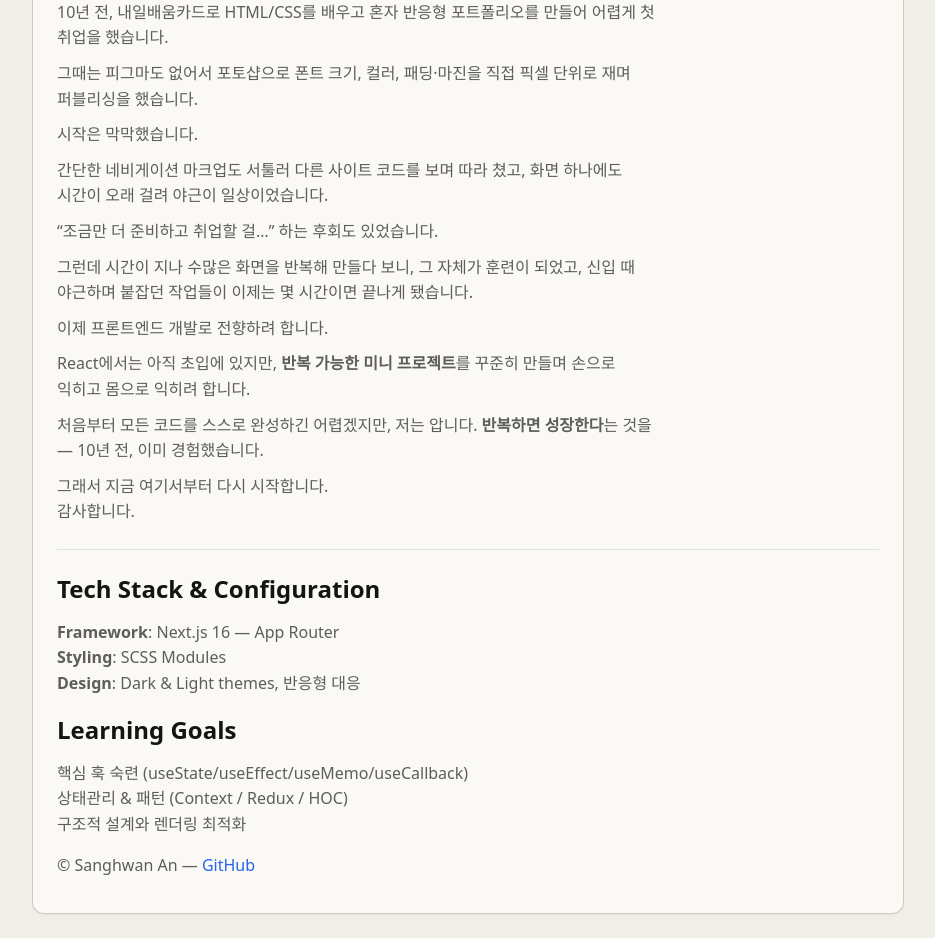
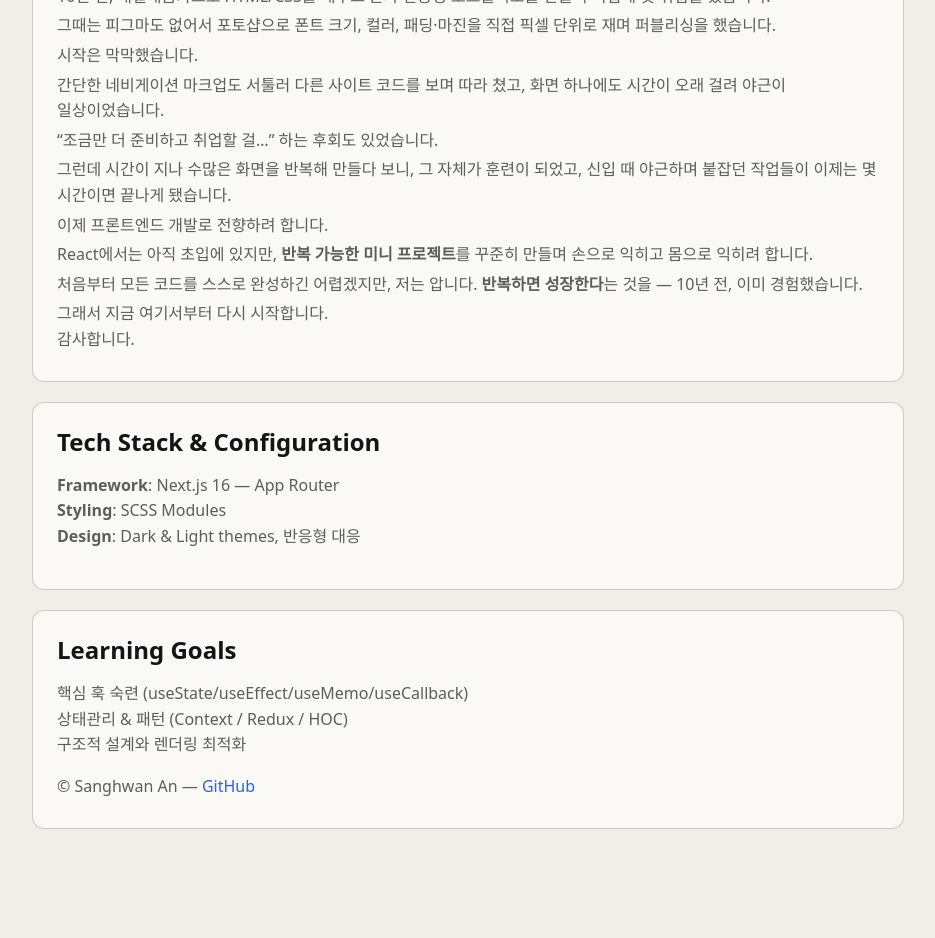
Before and after one commit to ansanghwan/frontend-lab-micro, a Next.js app: page / in a window 1280 px wide. Shown: the part 440-1378 px from the top of the page, without its empty margins (172-1107 px from the left). After the commit the page ends 1313 px from the top, so only its background shows below. Built offline with nearby package versions, Linux system fonts and the light colour scheme.

Commit message:
다크테마 수정

```diff
--- a/app/Home.module.scss
+++ b/app/Home.module.scss
@@ -1,3 +1,5 @@
+@use "../assets/styles" as *;
+
 .container {
   max-width: 920px;
   margin: 0 auto;
@@ -27,6 +29,7 @@
 }
 .badgeWrap {
   font-size: 0;
+  margin-bottom: rem(12);
   > span {
     display: inline-block;
     margin-right: 6px;
@@ -44,9 +47,9 @@
   width: 100%;
   text-align: center;
 }
-
-/* Markdown-like styling */
-.md {
+.goals,
+.tech,
+.prologue {
   position: relative;
 }
 
@@ -55,4 +58,7 @@
   .linkBtn {
     width: 200px;
   }
+  .badgeWrap {
+    margin-bottom: 0;
+  }
 }
--- a/app/globals.scss
+++ b/app/globals.scss
@@ -40,6 +40,9 @@ select,
 textarea {
   font: inherit;
 }
+img {
+  max-width: 100%;
+}
 /* ===========================
    Typography
    =========================== */
@@ -76,7 +79,7 @@ h6 {
 }
 
 p {
-  margin: 0 0 var(--space-4);
+  margin: 0 0 var(--space-1);
   color: inherit;
 }
 
@@ -164,7 +167,7 @@ button {
   border-radius: var(--radius-md);
   padding: 8px 12px;
   transition: background 0.15s ease;
-  background: var(--bg-btn-black);
+  background: var(--bg-btn);
   color: #fff;
 }
 .linkBtn:hover {
@@ -256,8 +259,8 @@ pre {
     color: #0ea5e9;
   }
   &--neutral {
-    border-color: #c96442;
-    color: #c96442;
+    border-color: var(--badge-neutral);
+    color: var(--badge-neutral);
   }
 }
 
@@ -283,13 +286,13 @@ button.btn-toggle-theme {
   justify-content: center;
   font-size: 1rem;
 }
-
-.white-bg-cont {
+//배경이 하얀색인 카드(다크, 라이트 테마 동일)
+.white-bg-card {
   border: 1px solid var(--border);
   background: var(--bg-white-cont);
   border-radius: var(--radius);
   box-shadow: var(--shadow);
-  padding: clamp(16px, 3vw, 24px);
+  padding: clamp(rem(16), 3vw, rem(24));
   color: #5e5d59;
   font-weight: 500;
   &__tit,
@@ -318,3 +321,22 @@ button.btn-toggle-theme {
     word-break: keep-all;
   }
 }
+
+.section-card {
+  border-radius: rem(12);
+  background: var(--bg-section-card);
+  border: 1px solid var(--border);
+  color: var(--text-card);
+  padding: clamp(rem(20), 3vw, rem(24));
+  margin-bottom: rem(20);
+  word-break: keep-all;
+  word-wrap: break-word;
+  h1,
+  h2,
+  h3,
+  h4,
+  h5,
+  h6 {
+    color: var(--text-card-tit);
+  }
+}
--- a/app/page.jsx
+++ b/app/page.jsx
@@ -5,12 +5,13 @@ export default function Home() {
   return (
     <main className={styles.container}>
       {/* 헤더 카드(선택) */}
-      <section className={`white-bg-cont ${styles.headerCard}`}>
+      <section className={`section-card ${styles.headerCard}`}>
         <h1>React Micro Projects</h1>
         <p>
           만들며 숙달하는 React 기술 — 작은 프로젝트로 React의 주요 기술을
           손으로 익히는 실습의 흔적
         </p>
+
         <div className={styles.meta}>
           <div className={styles.badgeWrap}>
             <span className="badge badge--neutral">Learning</span>
@@ -24,8 +25,8 @@ export default function Home() {
       </section>
 
       {/* README 스타일 본문 */}
-      <article className={`white-bg-cont ${styles.md}`}>
-        <div className="white-bg-cont__sec">
+      <article className={`section-card ${styles.prologue}`}>
+        <div className="section-card__sec">
           <h2>Prologue</h2>
           <p>
             10년 전, 내일배움카드로 HTML/CSS를 배우고 혼자 반응형 포트폴리오를
@@ -70,8 +71,10 @@ export default function Home() {
           리액트 기술 전반을 학습하고 숙달하는 것을 목표로 합니다.
         </blockquote> */}
         </div>
-        <hr />
-        <div className="white-bg-cont__sec">
+      </article>
+
+      <article className={`section-card ${styles.tech}`}>
+        <div className="section-card__sec">
           <h2>Tech Stack & Configuration</h2>
           <ul>
             <li>
@@ -84,7 +87,10 @@ export default function Home() {
               <strong>Design</strong>: Dark & Light themes, 반응형 대응
             </li>
           </ul>
-
+        </div>
+      </article>
+      <article className={`section-card ${styles.goals}`}>
+        <div className="section-card__sec">
           <h2>Learning Goals</h2>
           <ol>
             <li>핵심 훅 숙련 (useState/useEffect/useMemo/useCallback)</li>
--- a/assets/styles/tokens/_index.scss
+++ b/assets/styles/tokens/_index.scss
@@ -2,14 +2,18 @@
    THEME TOKENS (:root variables)
    =========================== */
 :root {
-  --scale: 0.875; /* 모바일: 14/16 = 0.875 */
+  // --scale: 0.875; /* 모바일: 14/16 = 0.875 */
+  --scale: 1; /* 모바일: 14/16 = 0.875 */
 
   /* Light theme (default) */
   --bg: #f0eee6;
   --bg-header: transparent;
   --bg-white-cont: #faf9f5;
+  --bg-section-card: #faf9f5;
 
   --text: #30302e;
+  --text-card: #5e5d59;
+  --text-card-tit: #141413;
   --muted: #6b7280;
   --surface: #ffffff;
 
@@ -18,6 +22,7 @@
 
   --primary: #2563eb;
   --primary-600: #1d4ed8;
+  --bg-btn: #1b1b1b;
   --bg-btn-black: #1b1b1b;
   --link: #2563eb;
   --focus: #3b82f6;
@@ -50,33 +55,47 @@
 
   /* 기타 */
   --color-gray-1: #e0e0e0;
+  --badge-neutral: #c96442;
 }
 
 /* Dark theme */
 html[data-theme="dark"] {
-  --bg: #1e1e1e;
+  --bg: #060b0f;
+  --bg-section-card: #121820;
+
   --text: #e5e7eb;
+  --text-card: #a9b3be;
+  --text-card-tit: #fff;
   --muted: #9ca3af;
   --surface: #0b0b0b;
   --border: #1f2937;
 
-  --primary: #60a5fa;
+  --primary: #5dc3ea;
   --primary-600: #93c5fd;
+  --bg-btn: #3c434d;
   --link: #93c5fd;
   --focus: #60a5fa;
 
   --shadow-1: 0 1px 2px rgba(255, 255, 255, 0.4);
   --shadow-2: 0 10px 30px rgba(255, 255, 255, 0.4);
+
+  /* 기타 */
+  --badge-neutral: #e79132;
 }
 
 /* Optional: follow system theme */
-@media (prefers-color-scheme: dark) {
-  :root:not([data-theme]) {
-    /* (원한다면 dark 변수 복사 가능) */
+// @media (prefers-color-scheme: dark) {
+//   :root:not([data-theme]) {
+//     /* (원한다면 dark 변수 복사 가능) */
+//   }
+// }
+
+/* 560px 이상에서 1x로 */
+@media (max-width: 340px) {
+  :root {
+    --scale: 0.875; /* 모바일: 14/16 = 0.875 */
   }
 }
-
-/* 560px 이상에서 1x로 */
 @media (min-width: 560px) {
   :root {
     --scale: 1;
--- a/components/Header/Header.module.scss
+++ b/components/Header/Header.module.scss
@@ -30,7 +30,7 @@ html[data-theme="dark"] {
     line-height: 1.2;
     font-weight: 500;
     &:hover {
-      opacity: 0.8;
+      color: var(--primary);
     }
   }
 }
```
